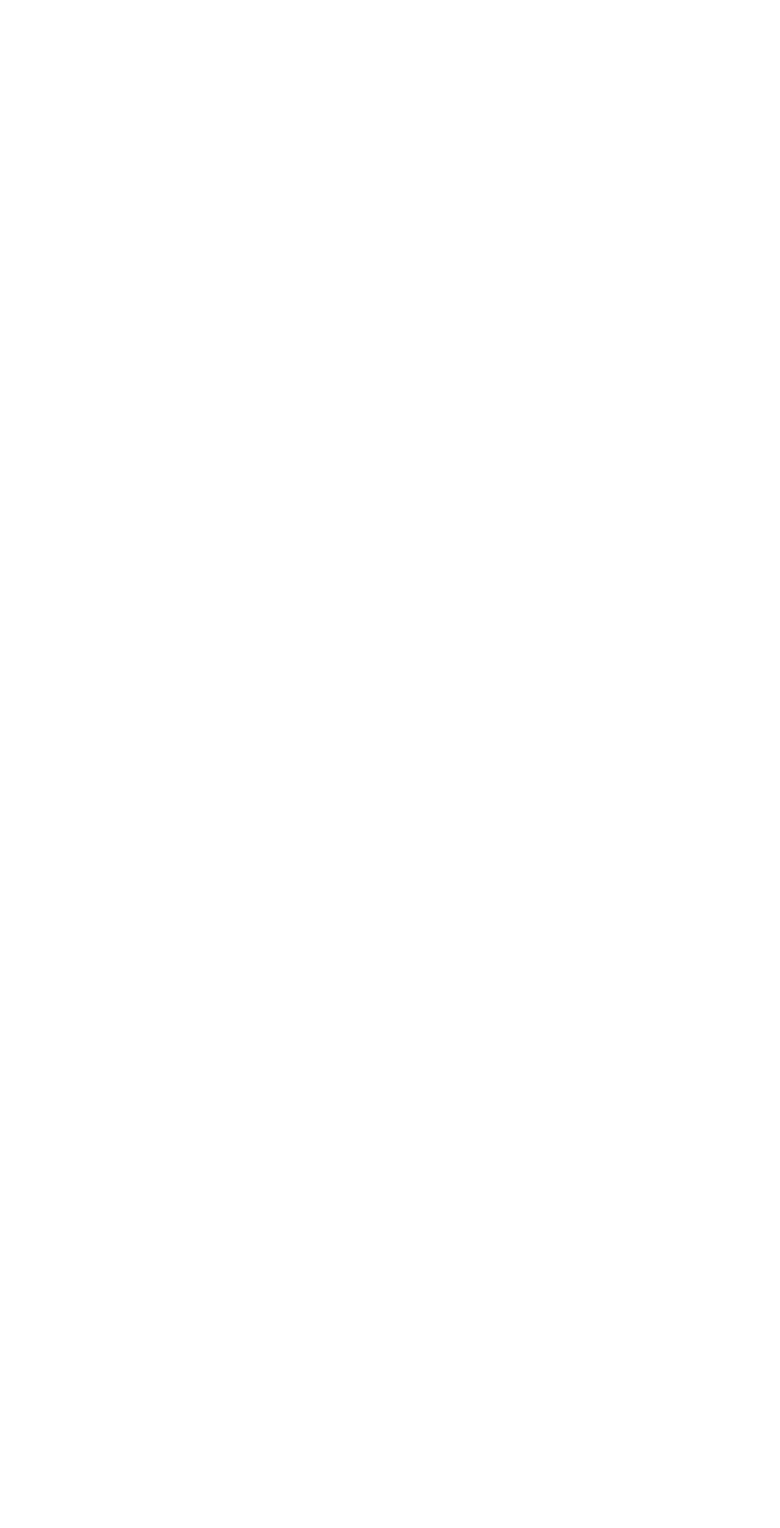
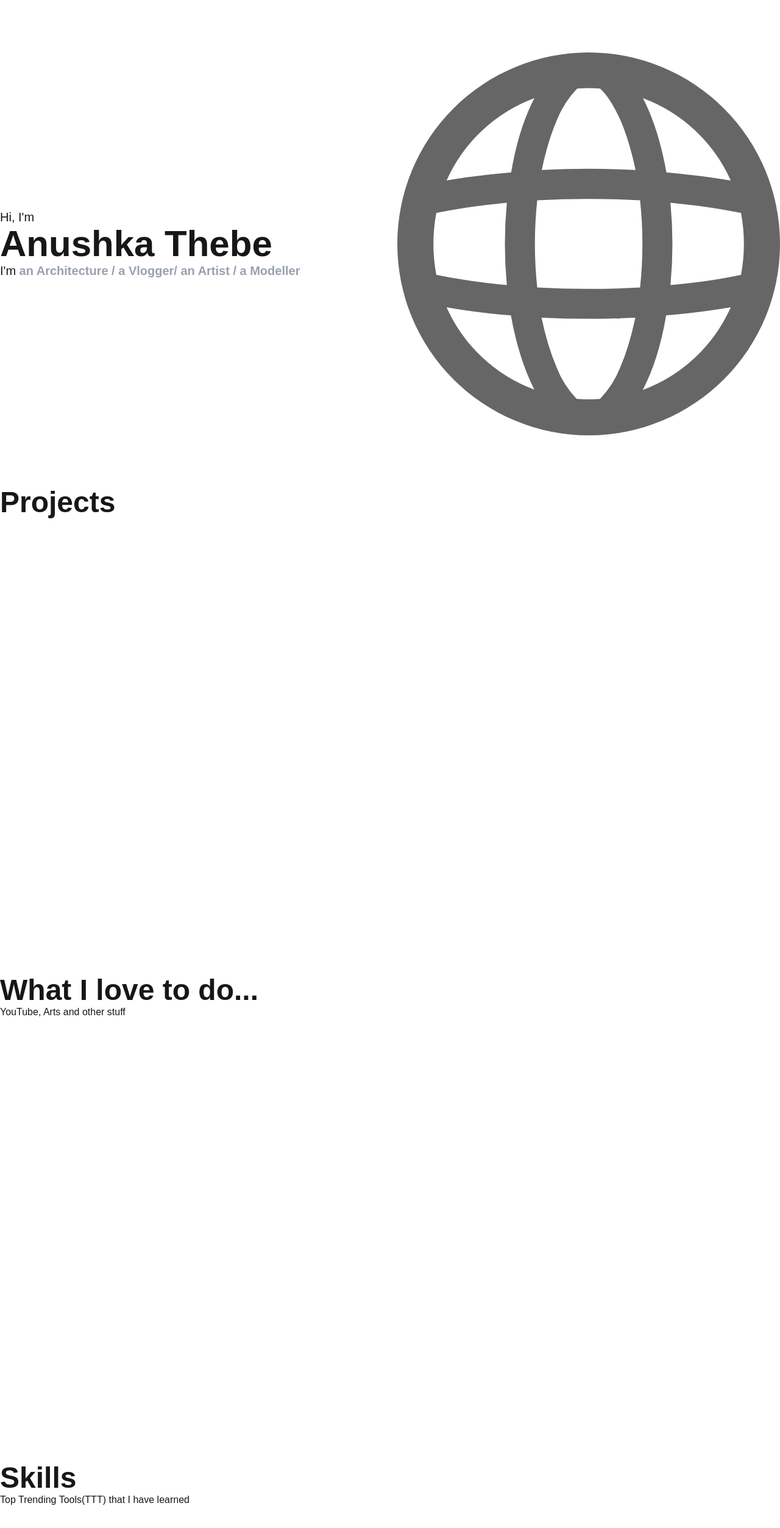
Before and after one commit to samir0607/architect-portfolio, a Next.js app: page / in a window 1280 px wide. Shown: the top 2506 px of the page at 61% size. Before the commit the page ends 800 px from the top, so only its background shows below. Built offline with nearby package versions, Linux system fonts and the light colour scheme.

Commit message:
chore: initial skeleton

```diff
--- a/src/sections/Activity.tsx
+++ b/src/sections/Activity.tsx
@@ -1,5 +1,8 @@
 export default function Activity() {
 	return (
-		<></>
+		<div className="h-screen">
+			<div className="text-5xl font-bold">What I love to do...</div>
+			<div>YouTube, Arts and other stuff</div>
+		</div>
 	);
 }
--- a/src/sections/Contact.tsx
+++ b/src/sections/Contact.tsx
@@ -1,5 +1,8 @@
 export default function Contact() {
 	return (
-		<></>
+		<div className="h-screen">
+			<div className="text-5xl font-bold">Contact Me</div>
+			<div>all my contacts(Email, Phone, LinkedIn, a form to send a quick message)</div>
+		</div>
 	);
 }
--- a/src/sections/Intro.tsx
+++ b/src/sections/Intro.tsx
@@ -1,5 +1,16 @@
 export default function Intro() {
   return (
-	<></>
+	<>
+		<div className="grid grid-cols-2 items-center gap-6 h-screen">
+			<div className="text-xl">
+				Hi, I'm
+				<div className="text-6xl font-bold">Anushka Thebe</div>
+				<p>I'm <span className="font-semibold text-gray-400"> an Architecture / a Vlogger/ an Artist / a Modeller </span></p>
+			</div>
+			<div>
+				<img src="globe.svg"/>
+			</div>
+		</div>
+	</>
   );
 }
--- a/src/sections/Projects.tsx
+++ b/src/sections/Projects.tsx
@@ -1,5 +1,7 @@
 export default function Projects() {
 	return (
-		<></>
+		<div className="h-screen">
+			<div className="text-5xl font-bold">Projects</div>
+		</div>
 	);
 }
--- a/src/sections/Skills.tsx
+++ b/src/sections/Skills.tsx
@@ -1,5 +1,8 @@
 export default function Skills() {
 	return (
-		<></>
+		<div className="h-screen">
+			<div className="text-5xl font-bold">Skills</div>
+			<div>Top Trending Tools(TTT) that I have learned</div>
+		</div>
 	);
 }
```
